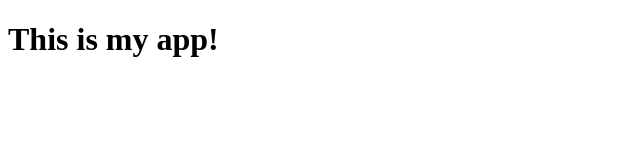
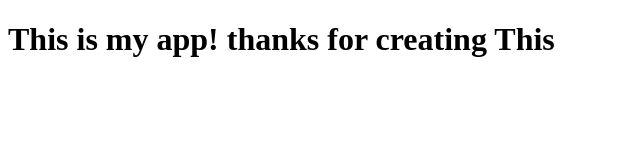
Before and after one commit to SA274-AI/mysampleapp, a plain HTML site: page index.html in a window 1280 px wide. Shown: the whole page, without its empty margins (0-640 px from the left). Drawn offline with Linux system fonts and the light colour scheme.

```diff
--- a/index.html
+++ b/index.html
@@ -7,6 +7,8 @@
     <title>My App</title>
 </head>
 <body>
-    <h1>This is my app!</h1>
+    <h1>This is my app!
+        thanks for creating This
+    </h1>
 </body>
 </html>
```
Also changed, not shown: log.txt (added), login.html (added), 1 other file.
